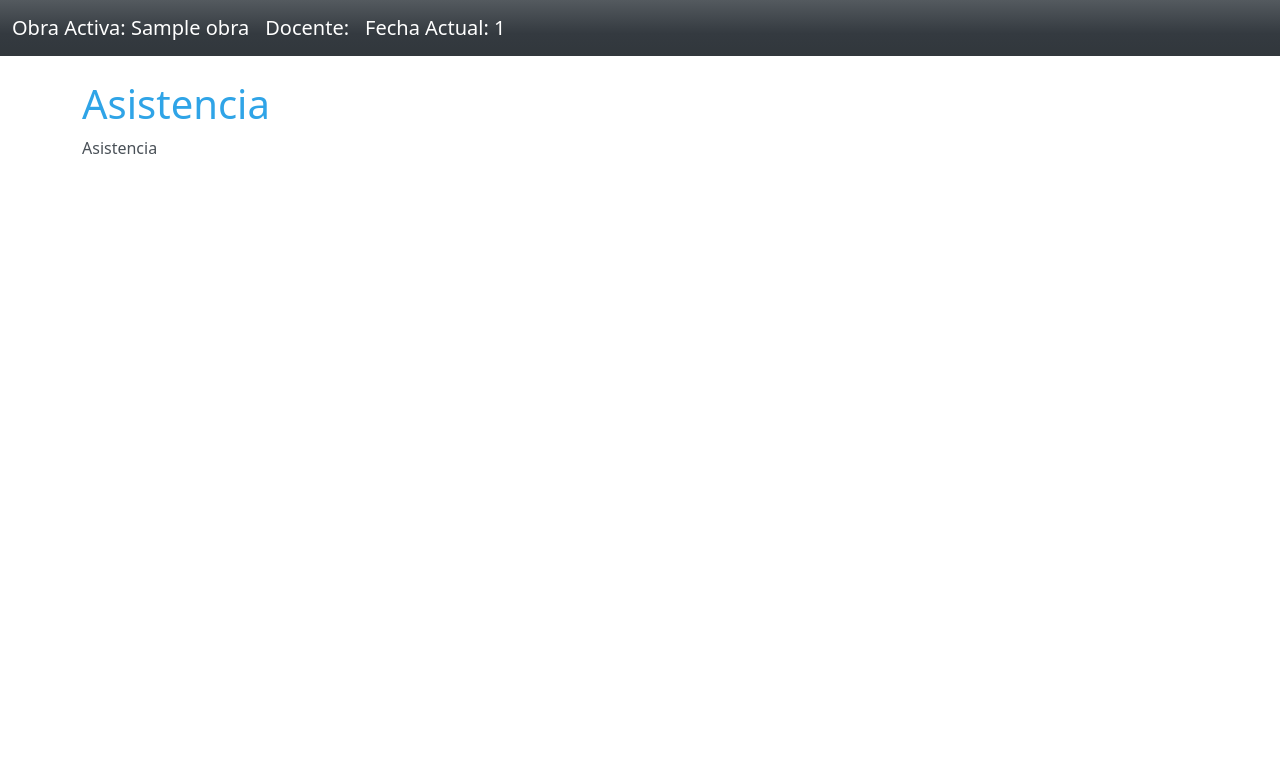
After one commit to alejandrosd/ProyectoObraTeatro, a Flask app: template src/templates/asistencia.html in a window 1280 px wide. The commit adds this page. Shown: the top 783 px of the page. Run offline with Flask 2, Linux system fonts and the light colour scheme; the template is opened without the code that fills it: most values are stand-ins (such as "Sample title", 1, 10 or a date in 2020); some libraries are stand-ins or nearby versions.

Commit message:
layout con fecha y titulo

```diff
--- a/src/App.py
+++ b/src/App.py
@@ -58,23 +58,34 @@ def index():
     print("tamanio ", size(data))
     return render_template('index.html', estudiantes = data, carreras = data2, tiposdocumentos = data3)
 
-def enviar_correo(nombre, codigo, correo, horas, minutos):
-    print("MINUTOS ",minutos)
-    if minutos < 10:
-        minutos = "0"+str(minutos)
-    horario=str(int(horas))+":"+str(minutos)
-    print(horario)
-    hoy = datetime.date.today()
 
-    fecha_cita = hoy + datetime.timedelta(1)
-    mensaje = ('Buen dia, se le informa al estudiante '+nombre+' de codigo '+codigo+' que su cita para la audicion esta agendada para la fecha '+ fecha_cita.strftime('%d/%m/%Y') +' a las '+horario)
-    server = smtplib.SMTP('smtp.gmail.com', 587)
-    server.starttls()
-    server.login('correo.base.de.datos.uno@gmail.com', 'basededatos')
-    msg = 'Subject: {}\n\n{}'.format("Obra de teatro", mensaje)
-    server.sendmail('correo.base.de.datos.uno@gmail.com', correo, msg)
-    server.quit()
+@app.route('/inicio')
+def inicio():
+    cursor = connection.cursor()
+    cursor.execute("SELECT * FROM estudiante")
+    data = cursor.fetchall()
+    data2 = fecha()
+    return render_template('layout.html', obras = data, fechas = data2)
 
+@app.route('/asistencia')
+def asistencia():
+    print("test")
+    cursor = connection.cursor()
+    cursor.execute("SELECT * FROM estudiante")
+    data = cursor.fetchall()
+    print("data ", (data))
+    data2 = fecha()
+    print("data2 ",(data2))
+    return render_template('asistencia.html', obras = data, fechas = data2)
+
+def fecha():
+    ahora = datetime.datetime.now()
+    ahora = ahora.strftime('%d/%m/%Y')
+    print(type(ahora))
+    arreglo=[]
+    arreglo.append((ahora,"hoy"))
+    print(arreglo)
+    return arreglo
 
 @app.route('/add_contact', methods=['POST'])
 def add_contact():
@@ -151,5 +162,22 @@ def delete_contact(id):
     flash('Usuario removido')
     return redirect(url_for('index'))
 
+
+def enviar_correo(nombre, codigo, correo, horas, minutos):
+    print("MINUTOS ",minutos)
+    if minutos < 10:
+        minutos = "0"+str(minutos)
+    horario=str(int(horas))+":"+str(minutos)
+    print(horario)
+    hoy = datetime.date.today()
+
+    fecha_cita = hoy + datetime.timedelta(1)
+    mensaje = ('Buen dia, se le informa al estudiante '+nombre+' de codigo '+codigo+' que su cita para la audicion esta agendada para la fecha '+ fecha_cita.strftime('%d/%m/%Y') +' a las '+horario)
+    server = smtplib.SMTP('smtp.gmail.com', 587)
+    server.starttls()
+    server.login('correo.base.de.datos.uno@gmail.com', 'basededatos')
+    msg = 'Subject: {}\n\n{}'.format("Obra de teatro", mensaje)
+    server.sendmail('correo.base.de.datos.uno@gmail.com', correo, msg)
+    server.quit()
 if __name__=='__main__':
     app.run(port = 3000, debug = True)
--- /dev/null
+++ b/src/templates/asistencia.html
@@ -0,0 +1,10 @@
+<body>
+    {% extends 'layout.html' %}
+    {% block body %}
+
+        <h1>Asistencia</h1>
+        <p>Asistencia</p>
+
+
+    {% endblock %}
+</body>
--- a/src/templates/layout.html
+++ b/src/templates/layout.html
@@ -11,7 +11,15 @@
 
     <nav class="navbar navbar-expand-lg navbar-dark bg-dark">
         <div class="container-fluid">
-          <a class="navbar-brand" href="/">Obra de Teatro</a>
+          {% for obra in obras %}
+                   <a class="navbar-brand" href="/">Obra Activa: {{ obra.1 }}   </a>
+          {% endfor %}
+          <a class="navbar-brand" href="/"> Docente: </a>
+
+
+          {% for fecha in fechas %}
+          <a class="navbar-brand" href="/"> Fecha Actual:  {{ fecha.0 }} </a>
+          {% endfor %}
           <button class="navbar-toggler" type="button" data-bs-toggle="collapse" data-bs-target="#navbarNav" aria-controls="navbarNav" aria-expanded="false" aria-label="Toggle navigation">
             <span class="navbar-toggler-icon"></span>
           </button>
```
Also changed, not shown: 1 other file.
